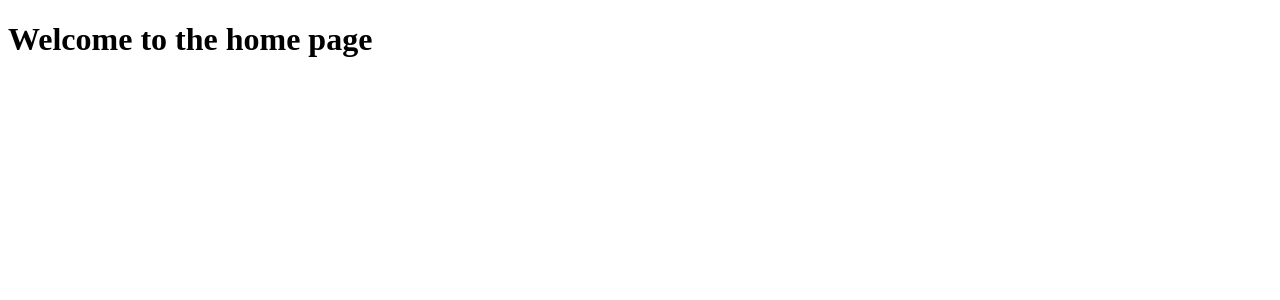
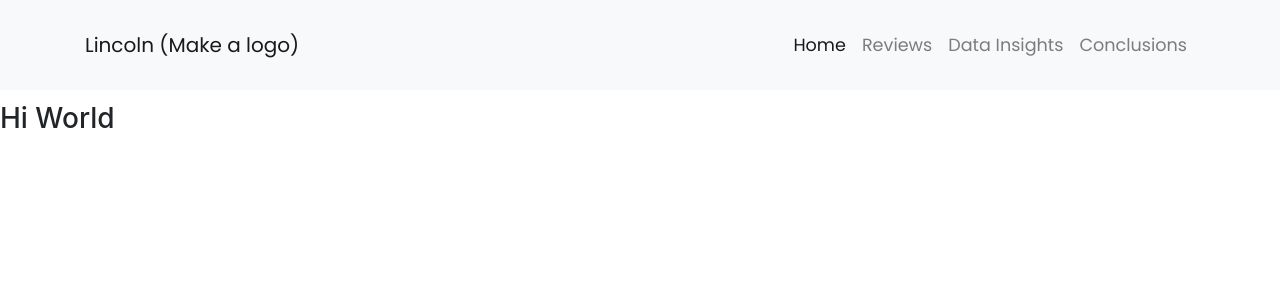
Before and after one commit to mathewsjoyy/CMP2804M-TSE-Project, a Flask app: page / in a window 1280 px wide. Shown: the top 300 px of the page. Run offline with Flask 2, Linux system fonts and the light colour scheme; some libraries are stand-ins or nearby versions.

Commit message:
added nav bar and custom font

```diff
--- a/app/main/routes.py
+++ b/app/main/routes.py
@@ -3,7 +3,8 @@ from flask import render_template, Blueprint
 main = Blueprint('main', __name__, template_folder='../templates', static_folder='../static')
 
 # Home page
-@main.route("/", methods=['GET'])
+@main.route("/")
+@main.route("/home")
 def index():
 
     return render_template("index.html")
--- a/app/static/styles.css
+++ b/app/static/styles.css
@@ -0,0 +1,33 @@
+/* FONT */
+@import url('https://fonts.googleapis.com/css2?family=Poppins&display=swap');
+* {
+    font-family: 'Poppins', sans-serif;
+}
+
+
+/* NAVBAR */
+a { color: inherit; }
+
+.site-header .navbar .navbar-nav .nav-link {
+    font-size: 1.1em;
+    position: relative;
+}
+.site-header .navbar .navbar-nav .nav-link:hover {
+    color: #0275d8;
+}
+.site-header .navbar .navbar-nav .nav-link::after {
+    position: absolute;
+    bottom: 0;
+    left: 0;
+    right: 0;
+    margin: auto;
+    background-color: #0275d8;
+    color: transparent;
+    width: 0%;
+    content: '.';
+    height: 2px;
+    transition: all 0.5s;
+}
+.site-header .navbar .navbar-nav .nav-link:hover::after {
+    width: 80%;
+}
--- a/app/templates/index.html
+++ b/app/templates/index.html
@@ -4,6 +4,6 @@
 {% block content %}
     <title>Home</title>
 
-    <h1>Welcome to the home page</h1>
+    <h3>Hi World</h3>
 
 {% endblock content %}
--- a/app/templates/layout.html
+++ b/app/templates/layout.html
@@ -10,11 +10,55 @@
 
     <link rel="stylesheet" href="{{ url_for('static', filename='styles.css') }}">
     <script type="text/javascript" src="{{ url_for('static', filename='index.js') }}"></script>
+    <meta name="description" content="Artefact produced by Group 10 from the University of Lincoln, to show the analysis of University related data">
+    <meta name="author" content="TSE Group 10">
+    <!-- Bootstrap CSS -->
+    <link rel="stylesheet" href="https://maxcdn.bootstrapcdn.com/bootstrap/4.0.0/css/bootstrap.min.css" integrity="sha384-Gn5384xqQ1aoWXA+058RXPxPg6fy4IWvTNh0E263XmFcJlSAwiGgFAW/dAiS6JXm" crossorigin="anonymous">
 </head>
 <body>
+
+    <!-- Navigation Bar -->
+    <header class="site-header" style="padding:4%">
+        <nav class="navbar navbar-expand-lg py-4 navbar-light bg-light fixed-top">
+            <div class="container">
+            <a class="navbar-brand" href="#">Lincoln (Make a logo)</a>
+            <button class="navbar-toggler" type="button" data-bs-toggle="collapse" data-bs-target="#navbarResponsive" aria-controls="navbarResponsive" aria-expanded="false" aria-label="Toggle navigation">
+                <span class="navbar-toggler-icon"></span>
+            </button>
+            <div class="collapse navbar-collapse" id="navbarResponsive">
+                <div class="navbar-nav mr-auto">
+                </div>
+                <!--Right side-->
+                <div class="navbar-nav">
+                    <li class="nav-item active">
+                        <a class="nav-link" href="{{url_for('main.index')}}">Home</a>
+                    </li>
+                    <li class="nav-item">
+                        <a class="nav-link" href="#">Reviews</a>
+                    </li>
+                    <li class="nav-item">
+                        <a class="nav-link" href="#">Data Insights</a>
+                    </li>
+                    <li class="nav-item">
+                        <a class="nav-link" href="#">Conclusions</a>
+                    </li>
+                </div>
+            </div>
+            </div>
+        </nav>
+    </header>
 
     <!-- Other html docs that inherit this doc will insert there content in here-->
     {% block content %}{% endblock %}
 
+
+
+
+
+
+
+
+    <!-- Bootstrap JS, allows bootstrap custom animations etc -->
+    <script src="https://maxcdn.bootstrapcdn.com/bootstrap/4.0.0/js/bootstrap.min.js" integrity="sha384-JZR6Spejh4U02d8jOt6vLEHfe/JQGiRRSQQxSfFWpi1MquVdAyjUar5+76PVCmYl" crossorigin="anonymous"></script>
 </body>
 </html>
--- a/run.py
+++ b/run.py
@@ -6,4 +6,4 @@ app = create_app()
 if __name__ == '__main__':
 
     # Run the app, use debug=True to see the debug output, use debug=False to run in production
-    app.run(debug=False)
+    app.run(debug=True)
```
Also changed, not shown: 1 other file.
